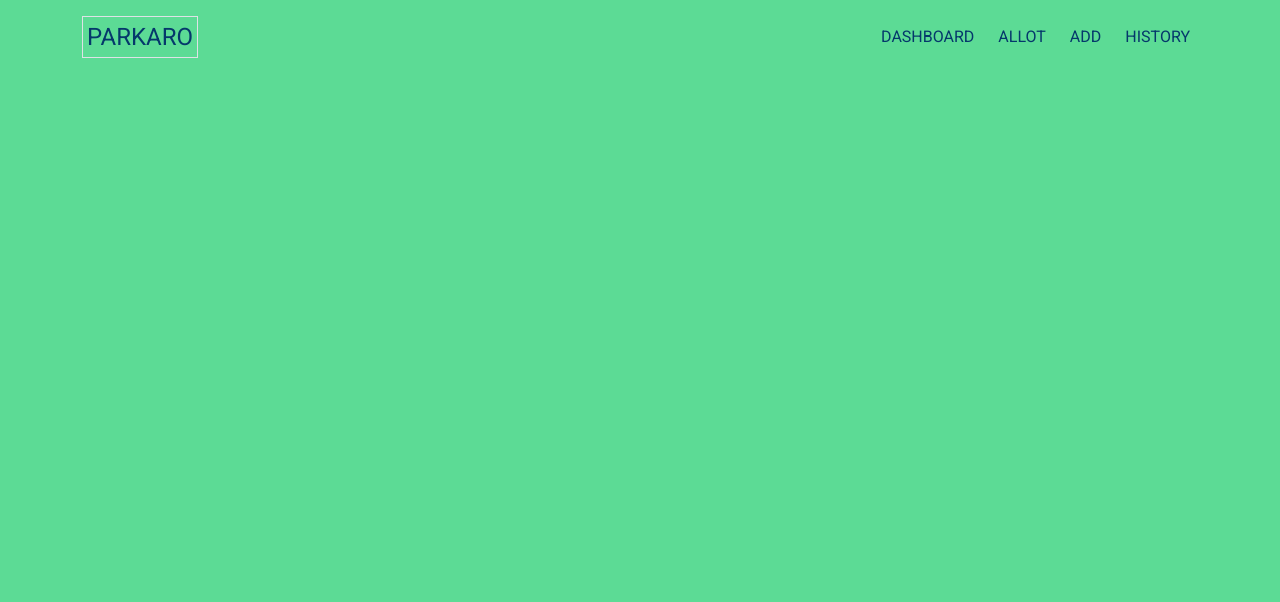
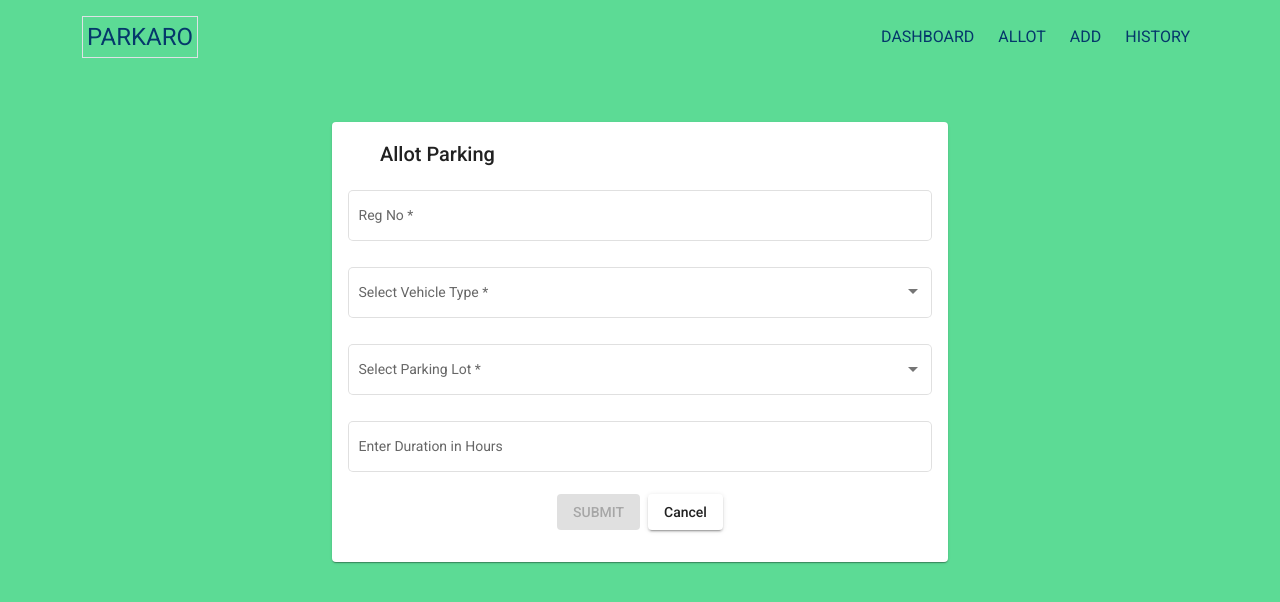
Before and after one commit to Vikas200600/Parkaro-FE, an Angular app: page /allot-parking in a window 1280 px wide. Shown: the top 602 px of the page. Built offline with nearby package versions, Linux system fonts and the light colour scheme.

Commit message:
Form Component Added

```diff
--- a/src/app/app.module.ts
+++ b/src/app/app.module.ts
@@ -9,6 +9,7 @@ import { AppRoutingModule } from './app-routing.module';
 
 import { AppComponent } from './app.component';
 import { HeaderComponent } from './components/header/header.component';
+import { ReactiveFormsModule } from '@angular/forms';
 
 @NgModule({
   declarations: [AppComponent, HeaderComponent],
@@ -18,6 +19,7 @@ import { HeaderComponent } from './components/header/header.component';
     AppRoutingModule,
     MaterialModule,
     HttpClientModule,
+    ReactiveFormsModule,
   ],
   providers: [],
   bootstrap: [AppComponent],
--- a/src/app/modules/add/add.component.html
+++ b/src/app/modules/add/add.component.html
@@ -0,0 +1,41 @@
+<div class="container my-5 w-50">
+  <mat-card class="form">
+    <mat-card-header><h2>Add Parking Lot</h2></mat-card-header>
+    <form [formGroup]="addForm">
+      <mat-card-content class="d-flex flex-column">
+        <mat-form-field appearance="outline">
+          <mat-label>Lot Name</mat-label>
+          <input matInput autocomplete="off" formControlName="name" />
+        </mat-form-field>
+
+        <mat-form-field appearance="outline">
+          <mat-label>Select Vehicle Type</mat-label>
+          <mat-select formControlName="type">
+            <mat-option *ngFor="let type of typeData" [value]="type">{{
+              type
+            }}</mat-option>
+          </mat-select>
+        </mat-form-field>
+
+        <div class="form-btn d-flex justify-content-center align-items-center">
+          <button
+            mat-raised-button
+            type="submit"
+            [disabled]="!addForm.valid"
+            class="me-1"
+          >
+            SUBMIT
+          </button>
+          <button
+            class="btn-cancel"
+            mat-raised-button
+            routerLink="/"
+            class="ms-1"
+          >
+            Cancel
+          </button>
+        </div>
+      </mat-card-content>
+    </form>
+  </mat-card>
+</div>
--- a/src/app/modules/add/add.component.ts
+++ b/src/app/modules/add/add.component.ts
@@ -1,15 +1,22 @@
 import { Component, OnInit } from '@angular/core';
+import { FormBuilder, FormGroup, Validators } from '@angular/forms';
 
 @Component({
   selector: 'app-add',
   templateUrl: './add.component.html',
-  styleUrls: ['./add.component.scss']
+  styleUrls: ['./add.component.scss'],
 })
 export class AddComponent implements OnInit {
+  addForm: FormGroup;
 
-  constructor() { }
+  typeData: string[] = ['2W', '4W'];
 
-  ngOnInit(): void {
+  constructor(private fb: FormBuilder) {
+    this.addForm = this.fb.group({
+      name: ['', Validators.required],
+      type: ['', Validators.required],
+    });
   }
 
+  ngOnInit(): void {}
 }
--- a/src/app/modules/allot/allot.component.html
+++ b/src/app/modules/allot/allot.component.html
@@ -0,0 +1,55 @@
+<div class="container my-5 w-50">
+  <mat-card class="form">
+    <mat-card-header><h2>Allot Parking</h2></mat-card-header>
+    <form [formGroup]="allotForm">
+      <mat-card-content class="d-flex flex-column">
+        <mat-form-field appearance="outline">
+          <mat-label>Reg No</mat-label>
+          <input matInput autocomplete="off" formControlName="regNo" />
+        </mat-form-field>
+
+        <mat-form-field appearance="outline">
+          <mat-label>Select Vehicle Type</mat-label>
+          <mat-select formControlName="type">
+            <mat-option *ngFor="let type of typeData" [value]="type">{{
+              type
+            }}</mat-option>
+          </mat-select>
+        </mat-form-field>
+
+        <mat-form-field appearance="outline">
+          <mat-label>Select Parking Lot</mat-label>
+          <mat-select formControlName="lotName">
+            <mat-option *ngFor="let lot of availableLots" [value]="lot">{{
+              lot
+            }}</mat-option>
+          </mat-select>
+        </mat-form-field>
+
+        <mat-form-field appearance="outline">
+          <mat-label>Enter Duration in Hours</mat-label>
+          <input matInput autocomplete="off" formControlName="duration" />
+        </mat-form-field>
+
+        <div class="form-btn d-flex justify-content-center align-items-center">
+          <button
+            mat-raised-button
+            type="submit"
+            [disabled]="!allotForm.valid"
+            class="me-1"
+          >
+            SUBMIT
+          </button>
+          <button
+            class="btn-cancel"
+            mat-raised-button
+            routerLink="/"
+            class="ms-1"
+          >
+            Cancel
+          </button>
+        </div>
+      </mat-card-content>
+    </form>
+  </mat-card>
+</div>
--- a/src/app/modules/allot/allot.component.ts
+++ b/src/app/modules/allot/allot.component.ts
@@ -1,15 +1,25 @@
 import { Component, OnInit } from '@angular/core';
+import { FormBuilder, FormGroup, Validators } from '@angular/forms';
 
 @Component({
   selector: 'app-allot',
   templateUrl: './allot.component.html',
-  styleUrls: ['./allot.component.scss']
+  styleUrls: ['./allot.component.scss'],
 })
 export class AllotComponent implements OnInit {
+  allotForm: FormGroup;
 
-  constructor() { }
+  typeData: string[] = ['2W', '4W'];
+  availableLots: string[] = ['a', 'b'];
 
-  ngOnInit(): void {
+  constructor(private fb: FormBuilder) {
+    this.allotForm = this.fb.group({
+      regNo: ['', Validators.required],
+      type: ['', Validators.required],
+      lotName: ['', Validators.required],
+      duration: [''],
+    });
   }
 
+  ngOnInit(): void {}
 }
--- a/src/app/modules/dashboard/dashboard.component.ts
+++ b/src/app/modules/dashboard/dashboard.component.ts
@@ -22,7 +22,7 @@ export class DashboardComponent implements OnInit {
       this.time = new Date().toTimeString().split(' ')[0];
     }, 1000);
 
-    this.lotService.fetchUpdatedLots();
+    // this.lotService.fetchUpdatedLots();
     this.setLotData();
   }
 
--- a/src/app/modules/material/material.module.ts
+++ b/src/app/modules/material/material.module.ts
@@ -2,10 +2,22 @@ import { NgModule } from '@angular/core';
 import { CommonModule } from '@angular/common';
 
 import { MatCardModule } from '@angular/material/card';
+import { MatFormFieldModule } from '@angular/material/form-field';
+import { MatInputModule } from '@angular/material/input';
+import { MatSelectModule } from '@angular/material/select';
+import { MatButtonModule } from '@angular/material/button';
+
+const requiredModule = [
+  MatCardModule,
+  MatFormFieldModule,
+  MatSelectModule,
+  MatInputModule,
+  MatButtonModule,
+];
 
 @NgModule({
   declarations: [],
-  imports: [CommonModule, MatCardModule],
-  exports: [MatCardModule],
+  imports: [CommonModule, requiredModule],
+  exports: [requiredModule],
 })
 export class MaterialModule {}
```
Also changed, not shown: src/app/modules/add/add.module.ts (+8 -7 lines), src/app/modules/allot/allot.module.ts (+9 -7 lines).
